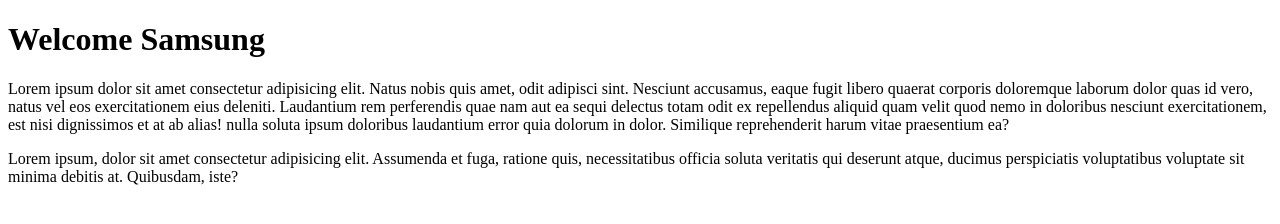
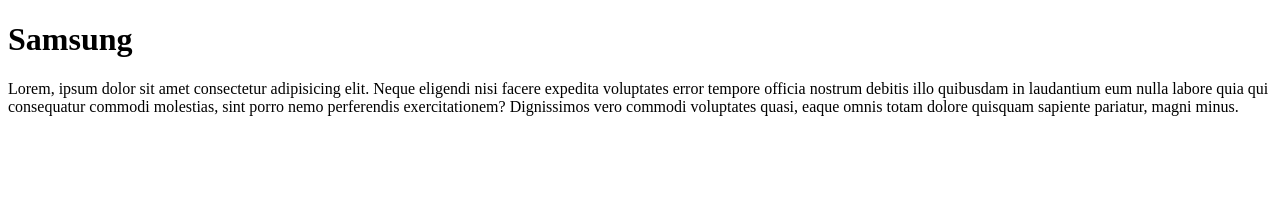
Before and after one commit to AllanLucky/learning-git, a plain HTML site: page index.html in a window 1280 px wide. Drawn offline with Linux system fonts and the light colour scheme.

Commit message:
Update successfulll....

```diff
--- a/index.html
+++ b/index.html
@@ -3,26 +3,16 @@
 <head>
     <meta charset="UTF-8">
     <meta name="viewport" content="width=device-width, initial-scale=1.0">
-    <title>Samsung Website</title>
+    <title>Samsung BrandCart</title>
 </head>
 <body>
     <div>
-        <h1>Welcome Samsung</h1>
+        <h1>Samsung</h1>
         <p>
-            Lorem ipsum dolor sit amet consectetur adipisicing elit.
-            Natus nobis quis amet, odit adipisci sint. Nesciunt accusamus,
-            eaque fugit libero quaerat corporis doloremque laborum dolor quas id vero,
-            natus vel eos exercitationem eius deleniti. Laudantium rem perferendis
-            quae nam aut ea sequi delectus totam odit ex repellendus aliquid quam velit
-             quod nemo in doloribus nesciunt exercitationem, est nisi dignissimos et at ab alias!
-                nulla soluta ipsum doloribus laudantium error quia dolorum in dolor.
-             Similique reprehenderit harum vitae praesentium ea?
-        </p>
-        <p>
-            Lorem ipsum, dolor sit amet consectetur adipisicing elit. Assumenda et fuga,
-            ratione quis, necessitatibus
-            officia soluta veritatis qui deserunt atque, ducimus perspiciatis
-             voluptatibus voluptate sit minima debitis at. Quibusdam, iste?
+            Lorem, ipsum dolor sit amet consectetur adipisicing elit.
+             Neque eligendi nisi facere expedita voluptates error tempore officia
+             nostrum debitis illo quibusdam in laudantium eum nulla labore quia qui consequatur commodi molestias, sint porro nemo perferendis exercitationem? Dignissimos vero commodi voluptates quasi,
+             eaque omnis totam dolore quisquam sapiente pariatur, magni minus.
         </p>
     </div>
 
```
